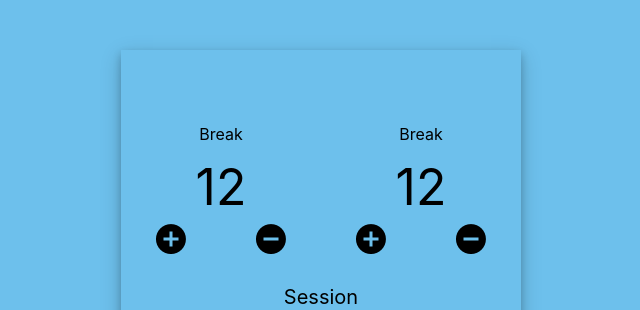
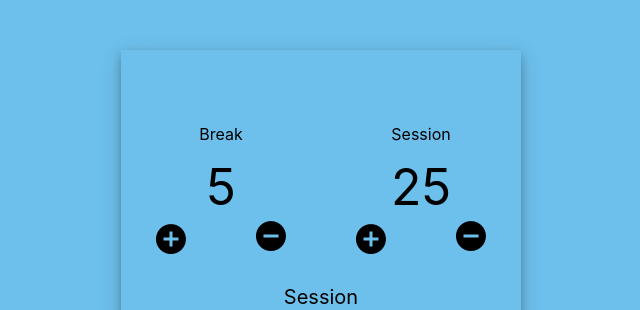
Before and after one commit to pmayur/fcc-25plus5-clock, a React (Create React App) app: page / in a window 1280 px wide. Shown: the top 310 px of the page, without its empty margins (319-959 px from the left). Built offline with nearby package versions, Linux system fonts and the light colour scheme.

Commit message:
Implements Reducer to control time length

```diff
--- a/src/ControlPanel/ControlPanel.jsx
+++ b/src/ControlPanel/ControlPanel.jsx
@@ -1,14 +1,16 @@
-import './ControlPanel.css'
-import DurationControl from './DurationControl/DurationControl'
+import "./ControlPanel.css";
+import DurationControl from "./DurationControl/DurationControl";
+
+import { TIMER_IN } from "../utilities";
 
 export default function ControlPanel() {
     return (
         <div id="control-panel">
             <div>
-                <DurationControl/>
+                <DurationControl timer={TIMER_IN.BREAK} />
             </div>
             <div>
-                <DurationControl/>
+                <DurationControl timer={TIMER_IN.SESSION} />
             </div>
         </div>
     );
--- a/src/ControlPanel/DurationControl/DurationControl.css
+++ b/src/ControlPanel/DurationControl/DurationControl.css
@@ -1,4 +1,4 @@
-#duration{
+#duration {
     height: 100%;
     width: 100%;
     display: flex;
@@ -6,14 +6,15 @@
     justify-content: flex-end;
 }
 
-#label {
+.b-s-label {
     height: 20%;
     display: flex;
     justify-content: center;
     align-items: center;
+    text-transform: capitalize;
 }
 
-#length {
+.b-s-length {
     font-size: 50px;
     height: 30%;
     display: flex;
@@ -27,7 +28,7 @@
     grid-template-columns: 50% 50%;
 }
 
-#increment, #decrement {
+.b-s-length-control {
     display: flex;
     justify-content: center;
     align-items: center;
--- a/src/ControlPanel/DurationControl/DurationControl.jsx
+++ b/src/ControlPanel/DurationControl/DurationControl.jsx
@@ -1,19 +1,68 @@
 import "./DurationControl.css";
 
-import addIcon from '../../assets/baseline_add_circle_black_18dp.png';
-import removeIcon from '../../assets/baseline_remove_circle_black_18dp.png'
+import addIcon from "../../assets/baseline_add_circle_black_18dp.png";
+import removeIcon from "../../assets/baseline_remove_circle_black_18dp.png";
 
-export default function DurationControl() {
+import { useSelector, useDispatch } from "react-redux";
+import { TIMER_IN } from "../../utilities";
+
+// import actions for incrementing/decrementing session/break
+import {
+    incrementBreak,
+    incrementSession,
+    decrementBreak,
+    decrementSession,
+} from "../../actions";
+
+export default function DurationControl(props) {
+    const state = useSelector((state) => state);
+    const dispatch = useDispatch();
+
+    // stores name of component type i.e. to control Break or Session time
+    let timerName = props.timer;
+
+    // setting these variables assuming the component to be for Break time control
+    let timerLength = state.breakLength;
+    let incrementAction = incrementBreak;
+    let decrementAction = decrementBreak;
+
+    // changing these variables if assumption incorrect and component of Session time control
+    if (props.timer === TIMER_IN.SESSION) {
+        timerLength = state.sessionLength;
+        incrementAction = incrementSession;
+        decrementAction = decrementSession;
+    }
+
     return (
         <div id="duration">
-            <div id="label">Break</div>
-            <div id="length">12</div>
+
+            {/* displays the component type name */}
+            <div className="b-s-label" id={timerName + "-label"}>
+                {timerName}
+            </div>
+
+            {/* displays the component type length */}
+            <div className="b-s-length" id={timerName + "-length"}>
+                {timerLength}
+            </div>
+
+            {/* controls the time length i.e. increment/decrement */}
             <div id="control">
-                <div id="increment">
-                    <img src={addIcon} alt="alternatetext"/>
+                <div className="b-s-length-control" id="increment">
+                    <img
+                        src={addIcon}
+                        alt="alternatetext"
+                        id={timerName + "-increment"}
+                        onClick={() => dispatch(incrementAction())}
+                    />
                 </div>
                 <div id="decrement">
-                    <img src={removeIcon} alt="alternatetext"/>
+                    <img
+                        src={removeIcon}
+                        alt="alternatetext"
+                        id={timerName + "-decrement"}
+                        onClick={() => dispatch(decrementAction())}
+                    />
                 </div>
             </div>
         </div>
```
